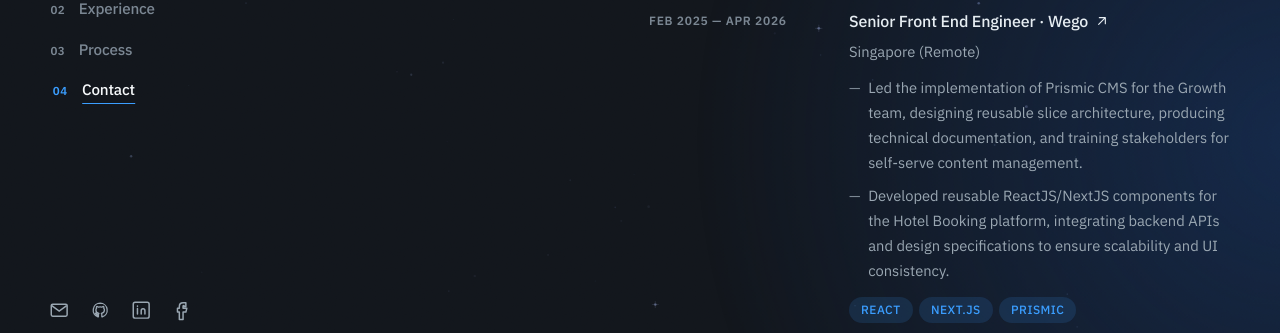
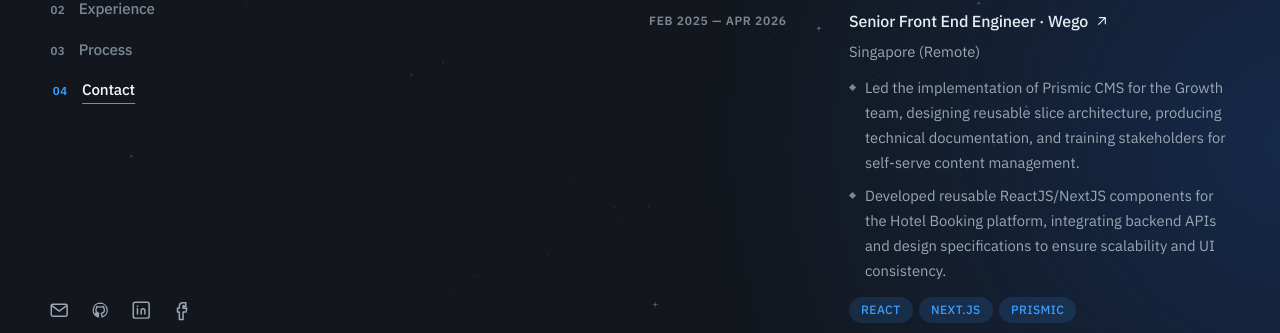
Before and after one commit to bsebastian86/bsebastian86.github.io, a React (Vite) app: page / in a window 1280 px wide. Shown: the part 383-716 px from the top of the page. Built offline with nearby package versions, Linux system fonts and the light colour scheme.

Commit message:
Mark Experience points with a small diamond.

```diff
--- a/src/index.css
+++ b/src/index.css
@@ -489,15 +489,18 @@ main {
 
 .card__bullets li {
   position: relative;
-  padding-left: 1.2rem;
+  padding-left: 1rem;
 }
 
 .card__bullets li::before {
-  content: '—';
+  content: '';
   position: absolute;
-  top: 0;
-  left: 0;
-  color: var(--muted);
+  top: calc((1lh - 0.32rem) / 2);
+  left: 0.05rem;
+  width: 0.32rem;
+  height: 0.32rem;
+  background: var(--muted);
+  transform: rotate(45deg);
 }
 
 .card__bullets li,
```
